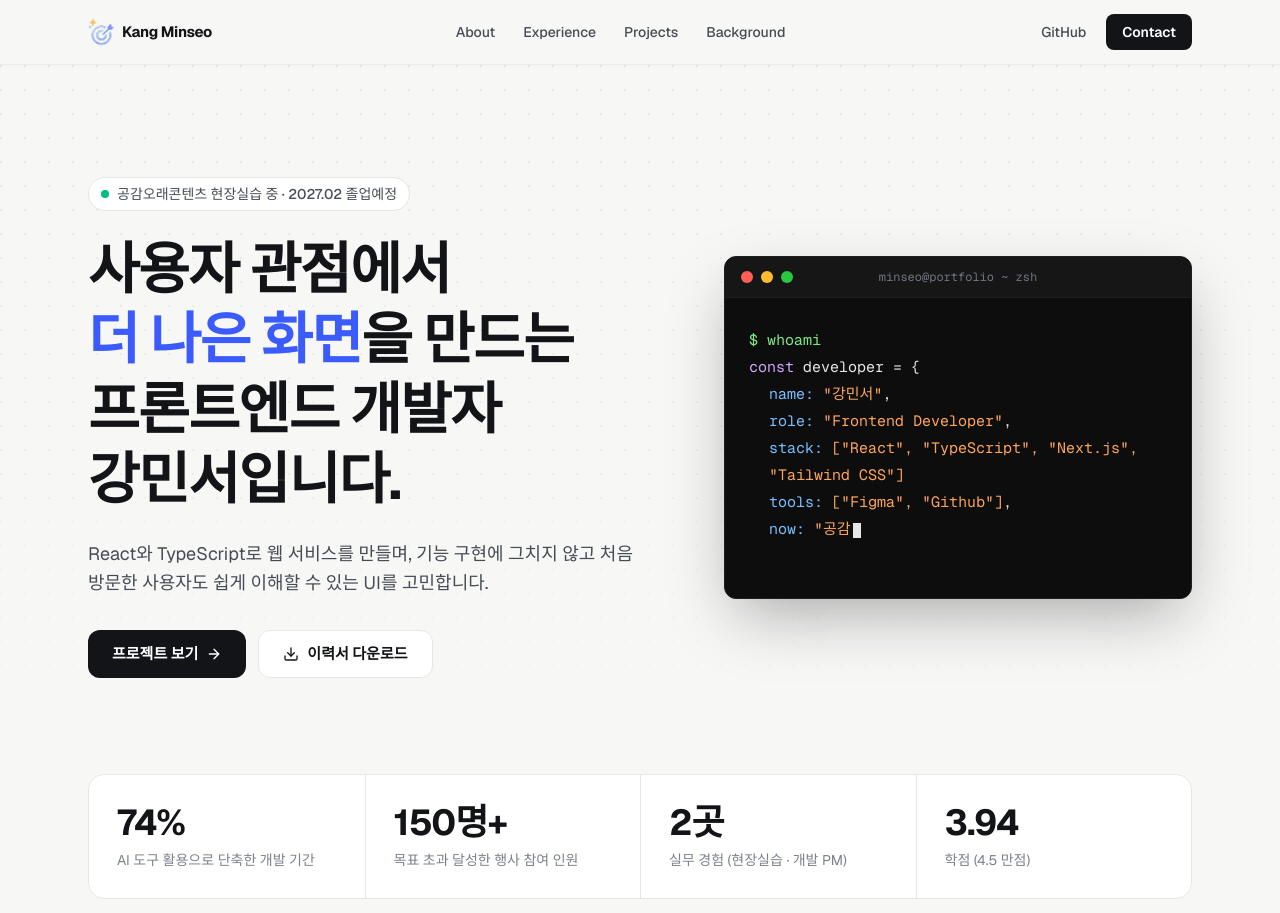
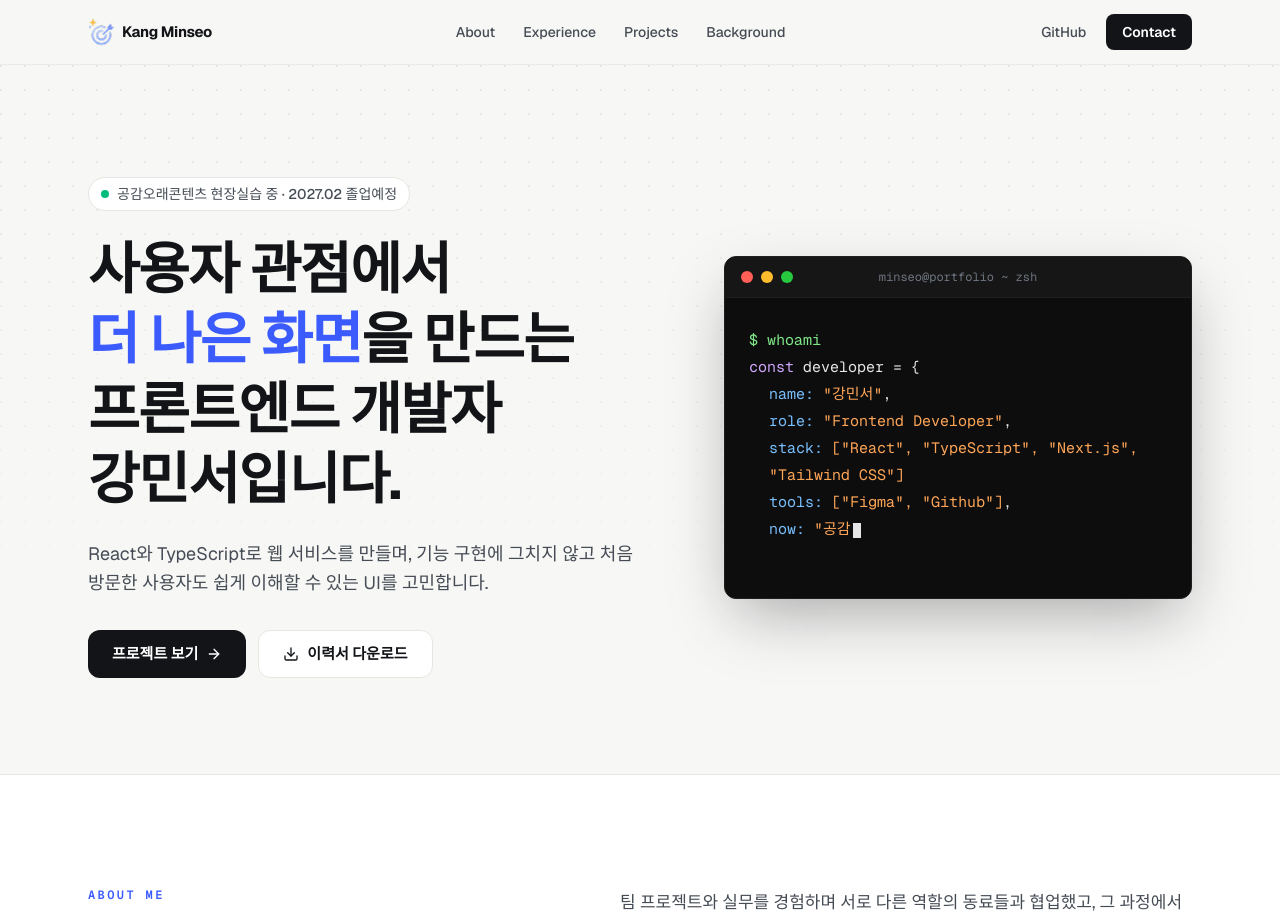
Before and after one commit to sandy424/ms-portfolio, a Next.js app: page / in a window 1280 px wide. Shown: the top 913 px of the page. Built offline with nearby package versions, Linux system fonts and the light colour scheme; a web font is replaced by a local one.

Commit message:
style: 첫 화면 지표 영역 제거

```diff
--- a/src/components/Hero.tsx
+++ b/src/components/Hero.tsx
@@ -1,7 +1,7 @@
 import Link from "next/link";
 import { ArrowRight, Download } from "lucide-react";
 import TerminalTyping from "./TerminalTyping";
-import { highlights, profile } from "../data/profile";
+import { profile } from "../data/profile";
 
 export default function Hero() {
   return (
@@ -56,23 +56,6 @@ export default function Hero() {
           <TerminalTyping />
         </div>
       </div>
-
-      <div className="relative mx-auto w-full max-w-6xl px-4 pb-16 sm:px-6 lg:pb-24">
-        <dl className="grid grid-cols-2 overflow-hidden rounded-2xl border border-line bg-surface lg:grid-cols-4">
-          {highlights.map((item, index) => (
-            <div
-              key={item.label}
-              className={`p-5 sm:p-7 ${index % 2 === 1 ? "border-l border-line" : ""} ${
-                index >= 2 ? "border-t border-line lg:border-t-0" : ""
-              } ${index === 2 ? "lg:border-l" : ""}`}
-            >
-              <dt className="sr-only">{item.label}</dt>
-              <dd className="text-3xl font-bold tracking-tight text-ink sm:text-4xl">{item.value}</dd>
-              <dd className="mt-2 text-[13px] leading-snug text-muted sm:text-sm">{item.label}</dd>
-            </div>
-          ))}
-        </dl>
-      </div>
     </section>
   );
 }
--- a/src/data/profile.ts
+++ b/src/data/profile.ts
@@ -14,13 +14,6 @@ export type Highlight = {
   value: string;
   label: string;
 };
-
-export const highlights: Highlight[] = [
-  { value: "74%", label: "AI 도구 활용으로 단축한 개발 기간" },
-  { value: "150명+", label: "목표 초과 달성한 행사 참여 인원" },
-  { value: "2곳", label: "실무 경험 (현장실습 · 개발 PM)" },
-  { value: "3.94", label: "학점 (4.5 만점)" },
-];
 
 export type Strength = {
   icon: "user" | "feedback" | "team";
```
